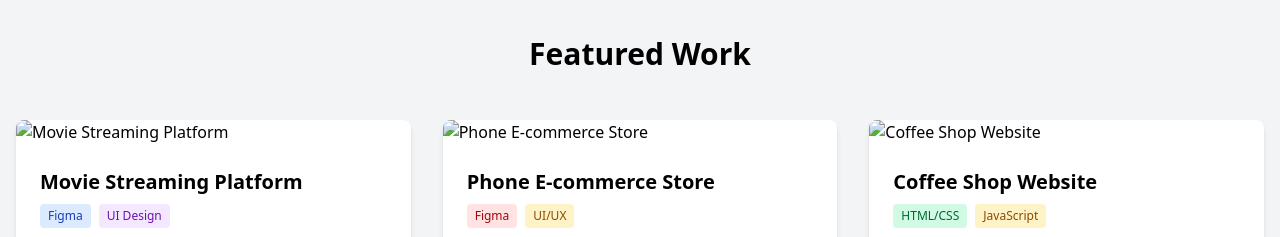
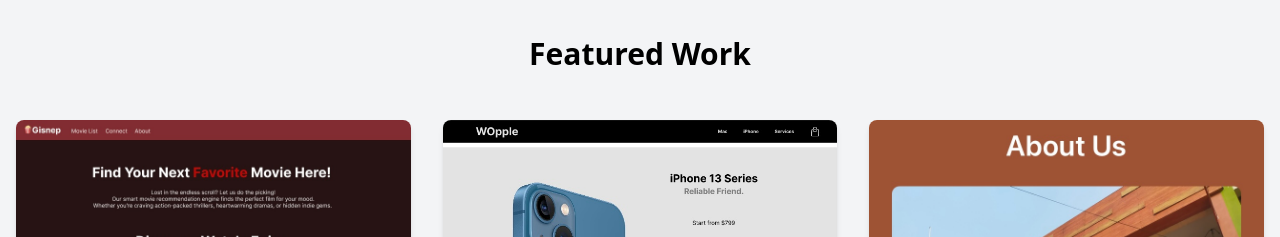
Before and after one commit to khalid826/Day-23, a website: page index.html in a window 1280 px wide. Shown: the part 1560-1797 px from the top of the page. Drawn offline with Linux system fonts and the light colour scheme.

Commit message:
Update index.html

```diff
--- a/index.html
+++ b/index.html
@@ -24,7 +24,7 @@
   <!-- Hero Section -->
   <section id="home" class="flex items-center justify-center min-h-screen text-white bg-gradient-to-r from-blue-500 to-indigo-600">
     <div class="text-center opacity-0 animate-fadeIn">
-      <h1 class="mb-4 text-4xl font-bold md:text-6xl">Khalid Ahmad</h1>
+      <h1 class="mb-4 text-4xl font-bold md:text-6xl">Khalid Ahmadi</h1>
       <p class="mb-8 text-xl md:text-2xl">UI Designer & Frontend Developer</p>
       <a href="#projects" class="inline-block px-6 py-3 font-semibold text-blue-600 transition bg-white rounded-lg hover:bg-gray-100">View My Work</a>
     </div>
@@ -60,7 +60,7 @@
       <div class="grid grid-cols-1 gap-8 md:grid-cols-3">
         <!-- Movie Web Design -->
         <div class="overflow-hidden transition duration-300 bg-white rounded-lg shadow-md hover:shadow-xl">
-          <img src="assets/IMG_0162.jpg" alt="Movie Streaming Platform" class="w-full h-48 object-cover">
+          <img src="assets/IMG_0162.jpeg" alt="Movie Streaming Platform" class="w-full h-48 object-cover">
           <div class="p-6">
             <h3 class="mb-2 text-xl font-semibold">Movie Streaming Platform</h3>
             <div class="flex flex-wrap gap-2 mb-3">
@@ -78,7 +78,7 @@
 
         <!-- Phone Shop Design -->
         <div class="overflow-hidden transition duration-300 bg-white rounded-lg shadow-md hover:shadow-xl">
-          <img src="assets/IMG_0163.jpg" alt="Phone E-commerce Store" class="w-full h-48 object-cover">
+          <img src="assets/IMG_0163.jpeg" alt="Phone E-commerce Store" class="w-full h-48 object-cover">
           <div class="p-6">
             <h3 class="mb-2 text-xl font-semibold">Phone E-commerce Store</h3>
             <div class="flex flex-wrap gap-2 mb-3">
@@ -96,7 +96,7 @@
 
         <!-- Coffee Shop Web -->
         <div class="overflow-hidden transition duration-300 bg-white rounded-lg shadow-md hover:shadow-xl">
-          <img src="assets/IMG_0164.jpg" alt="Coffee Shop Website" class="w-full h-48 object-cover">
+          <img src="assets/IMG_0164.jpeg" alt="Coffee Shop Website" class="w-full h-48 object-cover">
           <div class="p-6">
             <h3 class="mb-2 text-xl font-semibold">Coffee Shop Website</h3>
             <div class="flex flex-wrap gap-2 mb-3">
```
